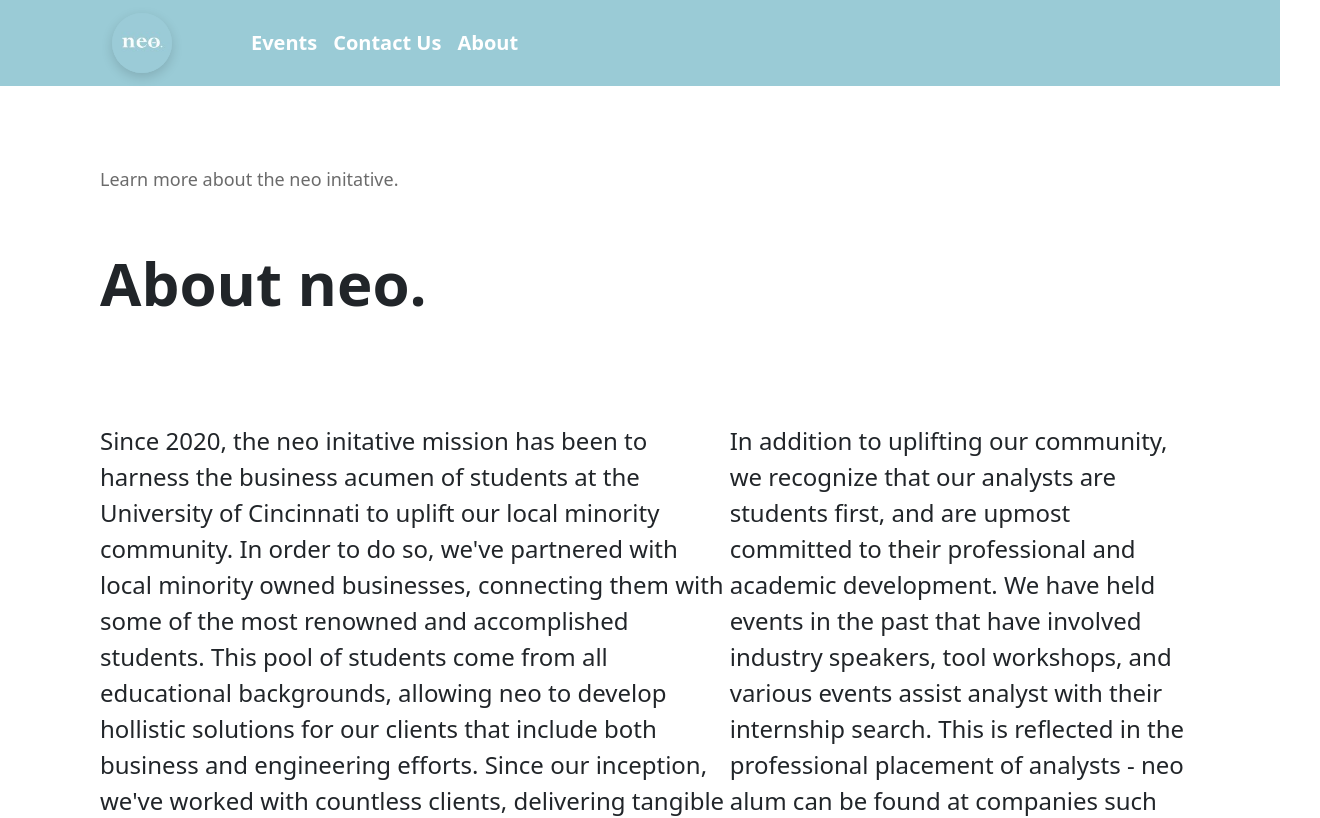
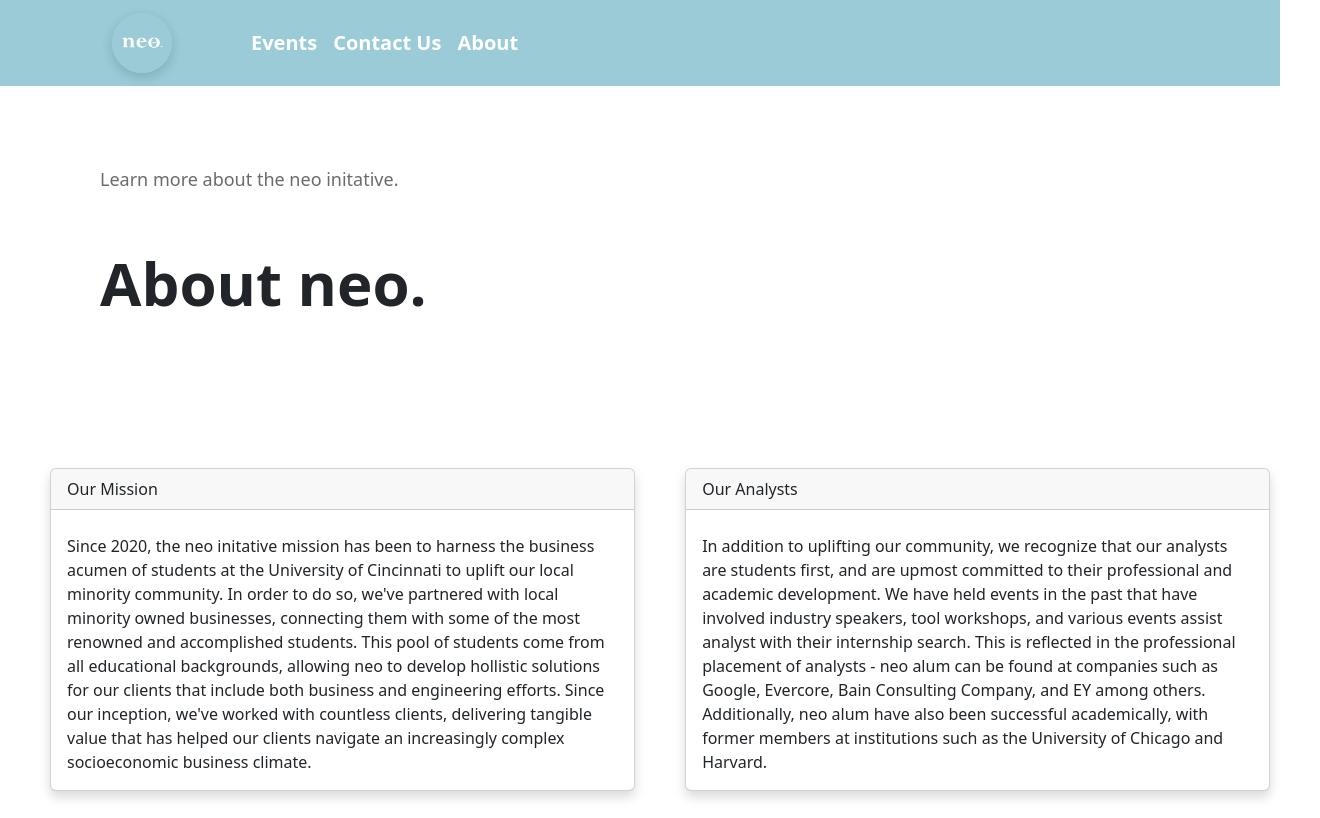
Before and after one commit to mbahcc/neo-web, a Next.js app: page /aboutus in a window 1280 px wide. Shown: the top 818 px of the page, 1320 px wide, since content can reach past the window. Built offline with nearby package versions, Linux system fonts and the light colour scheme.

Commit message:
adjusted aboutus page

```diff
--- a/src/app/aboutus/page.tsx
+++ b/src/app/aboutus/page.tsx
@@ -3,6 +3,8 @@ import NavBar from "../components/navbar";
 import BottomBar from "../components/bottomBar";
 import { motion } from "motion/react";
 import Link from "next/link";
+import MissionCard from "../components/missionCard";
+import StudentsCard from "../components/studentsCard";
 
 function AboutUs() {
   return (
@@ -32,7 +34,7 @@ function AboutUs() {
           style={{
             display: "flex",
             marginTop: "80px",
-            paddingBottom: "150px",
+            paddingBottom: "125px",
             gap: "100px",
           }}
           className="aboutText"
@@ -48,52 +50,19 @@ function AboutUs() {
             }} // Transition length
           >
             <div
-              className="text"
               style={{
                 display: "flex",
-                width: "100%",
                 alignItems: "center",
                 justifyContent: "center",
-                paddingTop: "10px",
-                paddingBottom: "10px",
-                maxWidth: "750px", //override max width
+                marginTop: "10px",
+                gap: "50px",
+                padding: "50px",
+                margin: "10px auto",
               }}
+              className="testimonialContainer"
             >
-              Since 2020, the neo initative mission has been to harness the
-              business acumen of students at the University of Cincinnati to
-              uplift our local minority community. In order to do so, we&apos;ve
-              partnered with local minority owned businesses, connecting them
-              with some of the most renowned and accomplished students. This
-              pool of students come from all educational backgrounds, allowing
-              neo to develop hollistic solutions for our clients that include
-              both business and engineering efforts. Since our inception,
-              we&apos;ve worked with countless clients, delivering tangible
-              value that has helped our clients navigate an increasingly complex
-              socioeconomic business climate.
-            </div>
-          </motion.div>
-
-          <motion.div
-            initial={{ opacity: 0, y: 20 }} // Initial Position, invisible and start 20px down
-            animate={{ opacity: 1, y: 0 }} // Slides up to being visible and its normal position
-            transition={{
-              duration: 1.0,
-              ease: "easeOut",
-              type: "spring",
-              delay: 1.5,
-            }} // Transition length
-          >
-            <div className="aboutTextParagraph">
-              In addition to uplifting our community, we recognize that our
-              analysts are students first, and are upmost committed to their
-              professional and academic development. We have held events in the
-              past that have involved industry speakers, tool workshops, and
-              various events assist analyst with their internship search. This
-              is reflected in the professional placement of analysts - neo alum
-              can be found at companies such as Google, Evercore, Bain
-              Consulting Company, and EY among others. Additionally, neo alum
-              have also been successful academically, with former members at
-              institutions such as the University of Chicago and Harvard.
+              <MissionCard />
+              <StudentsCard />
             </div>
           </motion.div>
         </div>
@@ -101,7 +70,7 @@ function AboutUs() {
         <div
           style={{
             backgroundColor: "#FAFAFA",
-            marginTop: "50px",
+            marginTop: "0px",
             paddingTop: "0px",
             paddingBottom: "150px",
             marginBottom: "-200px",
--- /dev/null
+++ b/src/app/components/missionCard.tsx
@@ -0,0 +1,47 @@
+"use client";
+import Card from "react-bootstrap/Card";
+import { motion } from "motion/react";
+
+function MissionCard() {
+  return (
+    <motion.div
+      initial={{ opacity: 0, y: 30 }} // Initial Position, invisible and start 20px down
+      whileInView={{ opacity: 1, y: 0 }}
+      viewport={{ once: true }}
+      transition={{
+        duration: 1.5,
+        ease: "easeOut",
+        type: "spring",
+        delay: 0.25,
+      }} // Transition length
+    >
+      <Card
+        bg="#9acbd6"
+        style={{
+          boxShadow: "0 6px 12px rgba(0, 0, 0, 0.15)",
+        }}
+        className="mb-2 testimonialCard"
+      >
+        <Card.Header>Our Mission</Card.Header>
+        <Card.Body>
+          <Card.Title></Card.Title>
+          <Card.Text>
+            Since 2020, the neo initative mission has been to harness the
+            business acumen of students at the University of Cincinnati to
+            uplift our local minority community. In order to do so, we&apos;ve
+            partnered with local minority owned businesses, connecting them with
+            some of the most renowned and accomplished students. This pool of
+            students come from all educational backgrounds, allowing neo to
+            develop hollistic solutions for our clients that include both
+            business and engineering efforts. Since our inception, we&apos;ve
+            worked with countless clients, delivering tangible value that has
+            helped our clients navigate an increasingly complex socioeconomic
+            business climate.
+          </Card.Text>
+        </Card.Body>
+      </Card>
+    </motion.div>
+  );
+}
+
+export default MissionCard;
--- /dev/null
+++ b/src/app/components/studentsCard.tsx
@@ -0,0 +1,58 @@
+"use client";
+import Card from "react-bootstrap/Card";
+import { motion } from "motion/react";
+
+/* This is a card commponent from react bootstrap. This card will house a testimonial from Nahom Tewolde
+about the impact of the neo initative on the community & his career
+
+Formatting:
+
+font: Source San 3
+font weight: 400
+background color: white w/ border shadows
+text color: black
+
+ */
+
+function StudentsCard() {
+  return (
+    <motion.div
+      initial={{ opacity: 0, y: 30 }} // Initial Position, invisible and start 20px down
+      whileInView={{ opacity: 1, y: 0 }}
+      viewport={{ once: true }}
+      transition={{
+        duration: 1.5,
+        ease: "easeOut",
+        type: "spring",
+        delay: 0.25,
+      }} // Transition length
+    >
+      <Card
+        bg="#9acbd6"
+        style={{
+          boxShadow: "0 6px 12px rgba(0, 0, 0, 0.15)",
+        }}
+        className="mb-2 testimonialCard"
+      >
+        <Card.Header>Our Analysts</Card.Header>
+        <Card.Body>
+          <Card.Title></Card.Title>
+          <Card.Text>
+            In addition to uplifting our community, we recognize that our
+            analysts are students first, and are upmost committed to their
+            professional and academic development. We have held events in the
+            past that have involved industry speakers, tool workshops, and
+            various events assist analyst with their internship search. This is
+            reflected in the professional placement of analysts - neo alum can
+            be found at companies such as Google, Evercore, Bain Consulting
+            Company, and EY among others. Additionally, neo alum have also been
+            successful academically, with former members at institutions such as
+            the University of Chicago and Harvard.
+          </Card.Text>
+        </Card.Body>
+      </Card>
+    </motion.div>
+  );
+}
+
+export default StudentsCard;
```
